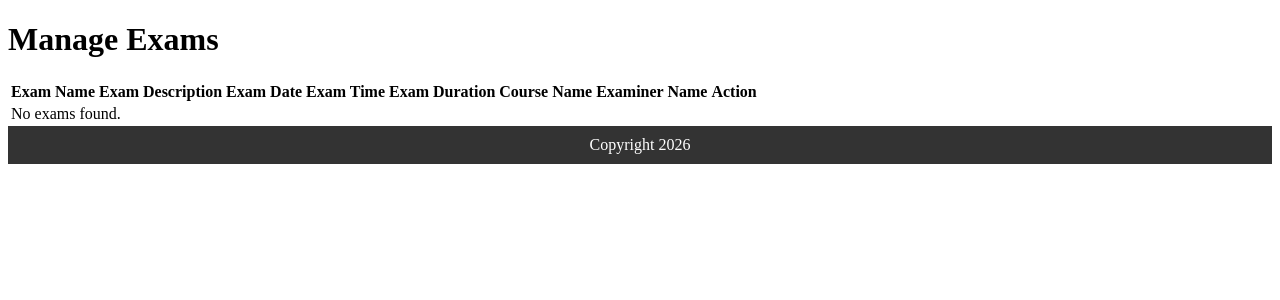
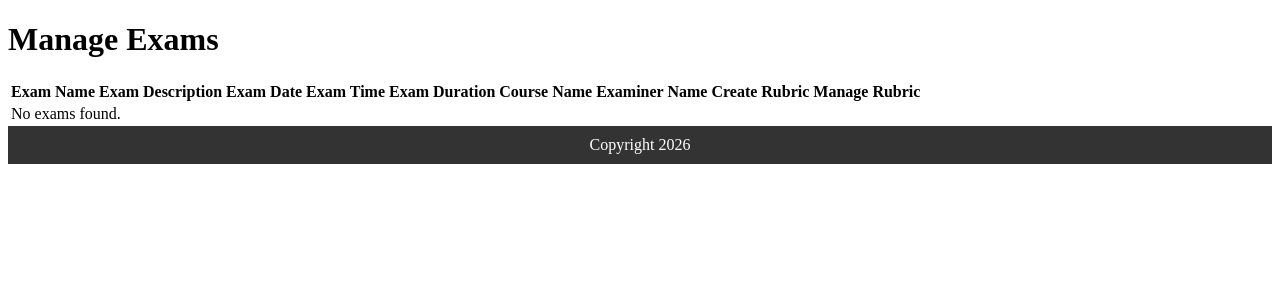
Before and after one commit to sfdhn878y/m1, a Flask app: page /admin/manage_exams in a window 1280 px wide. Shown: the part 66-366 px from the top of the page. Run offline with Flask 3, Linux system fonts and the light colour scheme.

Commit message:
Add exam rubric pages and student login redirect.
Co-authored-by: Cursor <cursoragent@cursor.com>

```diff
--- a/admin.py
+++ b/admin.py
@@ -135,7 +135,22 @@ def create_exam():
         courses=courses
     )
 
-@admin_blueprint.route('/create_rubric',methods=['POST','GET'])
-def create_rubric():
+@admin_blueprint.route('/create_rubric/<int:id>',methods=['POST','GET'])
+def create_rubric(id):
+    if request.method == 'POST':
+        question = request.form['question']
+        marks = request.form['marks']
+        exam_id = request.form['exam_id']
+        rubric = quetionBank(question=question,marks=marks,exam_id=exam_id)
+        db.session.add(rubric)
+        db.session.commit()
+        return redirect(url_for('admin.admin_dashboard'))
 
-    return render_template('/admin/create_rubic.html')
+    return render_template('/admin/create_rubic.html',id=id)
+
+
+
+@admin_blueprint.route('/manage_rubric/<int:id>',methods=['POST','GET'])
+def manage_rubric(id):
+    questions = quetionBank.query.filter_by(exam_id=id).all()
+    return render_template('/admin/manage_rubric.html',questions=questions)
--- a/auth.py
+++ b/auth.py
@@ -36,7 +36,8 @@ def login():
             if user.role == 'admin':
                 return redirect(url_for('admin.admin_dashboard'))
 
-
+            if user.role =='user':
+                return redirect(url_for('user.user_dashboard'))
         else:
             return render_template('login.html',error='Invalid email or password')
 
--- a/templates/admin/admin_dashboard.html
+++ b/templates/admin/admin_dashboard.html
@@ -3,9 +3,9 @@
 
 
 
-<a href="/create_course">create course</a>
+<a href="/admin/create_course">create course</a>
 
-<a href="/create_exam">create exam</a>
+<a href="/admin/create_exam">create exam</a>
 
 
 {% endblock %}
--- a/templates/admin/create_course.html
+++ b/templates/admin/create_course.html
@@ -3,7 +3,7 @@
 
 <h1>Create Course</h1>
 
-<form method="post" action = "/create_course">
+<form method="post" action = "/admin/create_course">
     <label for="course_name">Course Name</label>
     <input type="text" name="course_name" id="course_name">
     <label for="course_description">Course Description</label>
--- a/templates/admin/create_exam.html
+++ b/templates/admin/create_exam.html
@@ -1,6 +1,6 @@
 {% extends 'base.html' %}
 {% block content %}
-<form action="/create_exam" method="post">
+<form action="/admin/create_exam" method="post">
     <label for="exam_name">Exam Name</label>
     <input type="text" name="exam_name" id="exam_name">
     <label for="exam_description">Exam Description</label>
--- a/templates/admin/manage_exams.html
+++ b/templates/admin/manage_exams.html
@@ -13,7 +13,8 @@
             <th>Exam Duration</th>
             <th>Course Name</th>
             <th>Examiner Name</th>
-            <th>Action</th>
+            <th>Create Rubric</th>
+            <th>Manage Rubric</th>
         </tr>
     </thead>
 
@@ -27,7 +28,8 @@
             <td>{{ exam.exam_duration }}</td>
             <td>{{ exam.users.name }}</td>
             <td>{{ exam.examinor_name }}</td>
-            <td><a href="/create_rubric">create rubic</a></td>
+            <td><a href="/admin/create_rubric/{{ exam.id }}">create rubic</a></td>
+            <td><a href="/admin/manage_rubric/{{ exam.id }}">manage rubic</a></td>
         </tr>
         {% else %}
         <tr>
--- /dev/null
+++ b/templates/admin/manage_rubric.html
@@ -0,0 +1,4 @@
+{% for question in questions %}
+<p>{{ question.question }}</p>
+<p>{{ question.marks }}</p>
+{% endfor %}
```
Also changed, not shown: templates/admin/create_rubic.html (+6 -1 lines), templates/base.html (line endings or trailing spaces).
